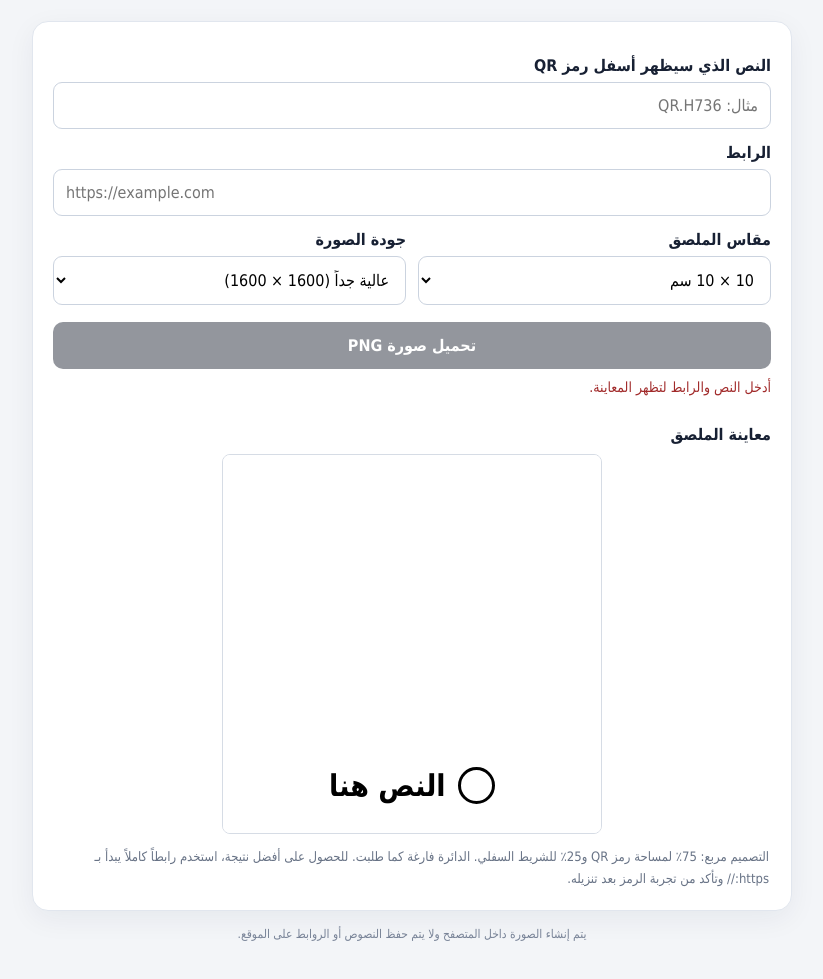
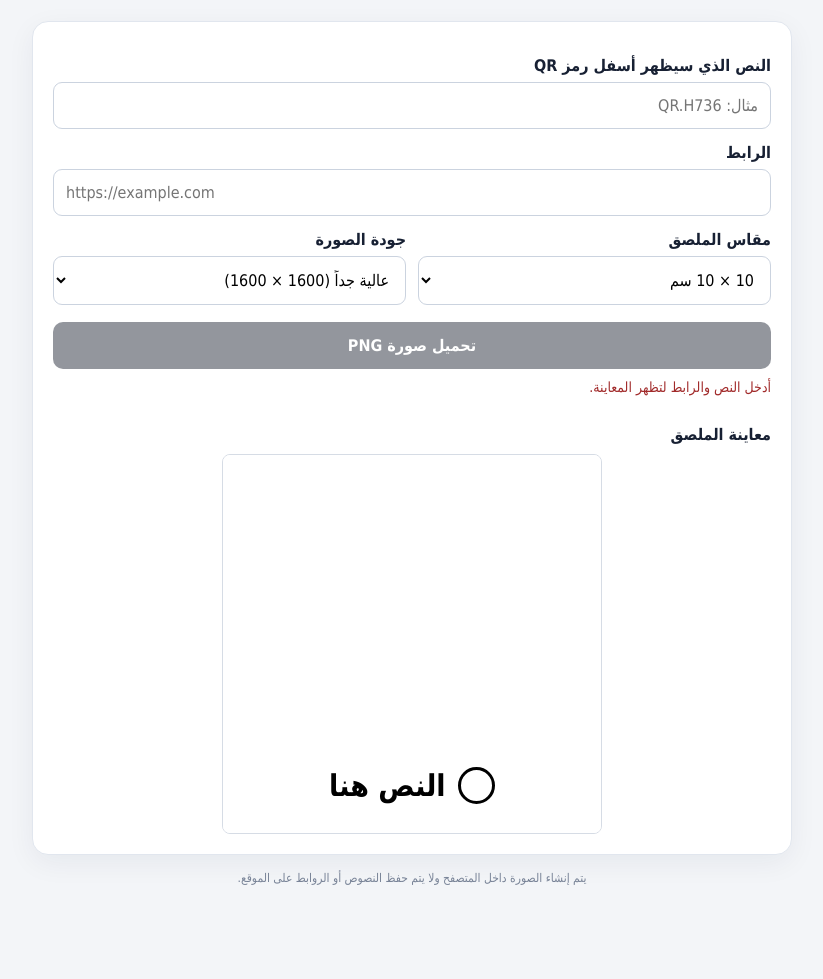
Before and after one commit to alaaissa1440/qr-label-maker, a plain HTML site: page index.html in a window 1280 px wide. Shown: the part 91-1070 px from the top of the page, without its empty margins (228-1051 px from the left). After the commit the page ends 1016 px from the top, so only its background shows below. Drawn offline with Linux system fonts and the light colour scheme.

Commit message:
Update index.html

```diff
--- a/index.html
+++ b/index.html
@@ -104,7 +104,6 @@
         </div>
       </div>
     </div>
-    <p class="note">التصميم مربع: 75٪ لمساحة رمز QR و25٪ للشريط السفلي. الدائرة فارغة كما طلبت. للحصول على أفضل نتيجة، استخدم رابطاً كاملاً يبدأ بـ https:// وتأكد من تجربة الرمز بعد تنزيله.</p>
   </div>
   <div class="small">يتم إنشاء الصورة داخل المتصفح ولا يتم حفظ النصوص أو الروابط على الموقع.</div>
 </div>
```
